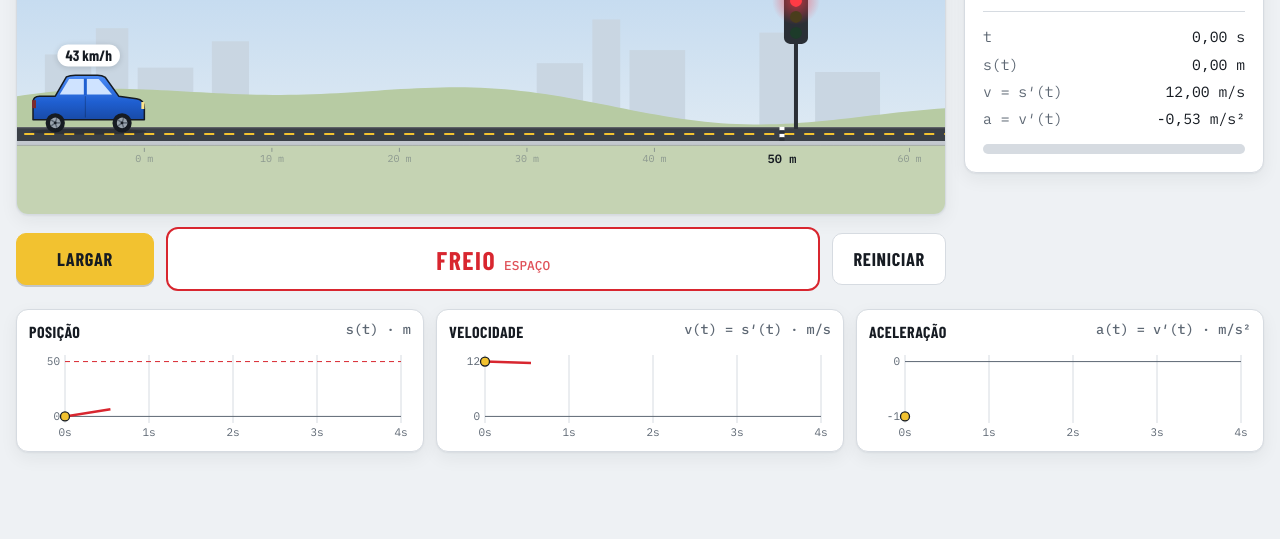
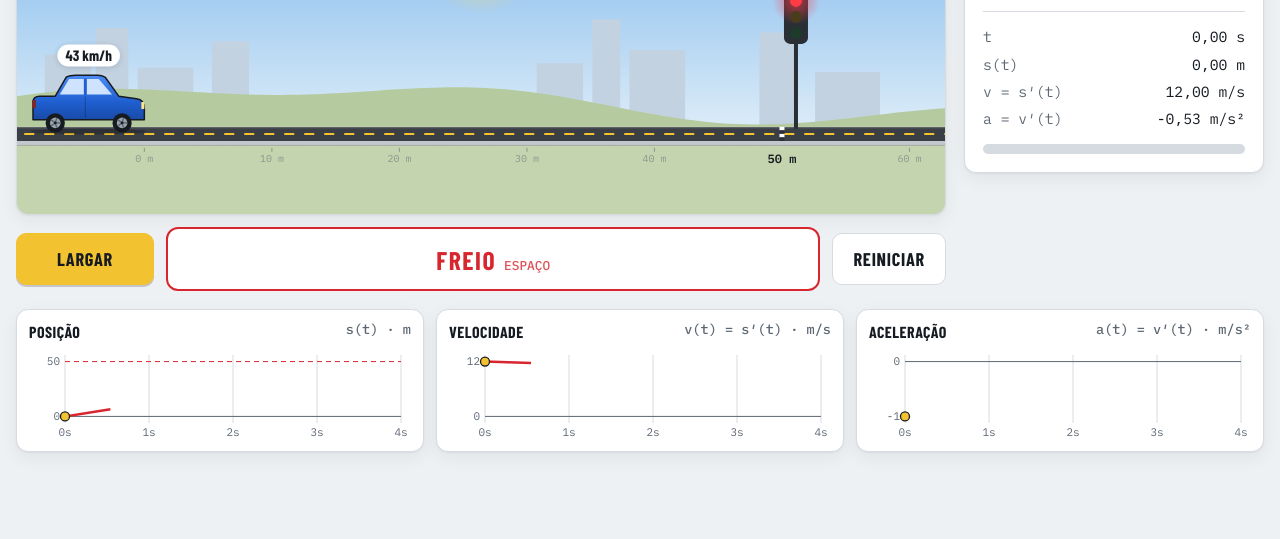
Before and after one commit to EduardoMilani8/perfect-stop-game, a plain HTML site: page index.html in a window 1280 px wide. Shown: the part 261-800 px from the top of the page. Drawn offline with nearby package versions, Linux system fonts and the light colour scheme.

Commit message:
Visual: cenário próprio para cada fase
Fase 1 é um dia de sol na cidade, fase 2 um dia de chuva (céu fechado,
chuva animada, asfalto escuro com poças) e fase 3 um fim de tarde no
interior (céu alaranjado, sol baixo, morros mais altos e árvores). As
nuvens andam devagar e param para quem prefere menos movimento. Os
cenários ficam na tabela CENARIOS de desenho.js, porque são só
aparência; as cores da cena saíram do CSS. Cada botão de fase ganhou
um ponto com a cor do seu cenário.

Co-Authored-By: Claude Opus 5.5 <noreply@anthropic.com>

```diff
--- a/estilo.css
+++ b/estilo.css
@@ -12,12 +12,6 @@
   --ink: #161b22;
   --muted: #5d6773;
   --line: #d6dbe1;
-  --sky: #dde9f3;
-  --sky-top: #b7d3ee;
-  --city: #c9d6e2;
-  --hill: #b7cba3;
-  --ground: #c5d3b3;
-  --road: #3a3f46;
   --paint: #f2c230;
   --signal: #d8262f;
   --accent: #1f5fd1;
@@ -66,6 +60,11 @@ h1 { margin: 0; font-family: var(--font-display); font-weight: 700; font-size: c
 .fases small { font-family: var(--font-mono); font-size: .75rem; color: var(--muted); }
 .fases button[aria-pressed="true"] { background: var(--ink); border-color: var(--ink); color: var(--bg); }
 .fases button[aria-pressed="true"] small { color: var(--paint); }
+/* cada fase com a cor do seu cenário: sol, chuva e fim de tarde */
+#fase-1 { --cor-fase: #f2b705; }
+#fase-2 { --cor-fase: #4a90c8; }
+#fase-3 { --cor-fase: #e8743b; }
+.fases b::before { content: ""; display: inline-block; width: 9px; height: 9px; border-radius: 50%; background: var(--cor-fase); margin-right: 7px; vertical-align: .08em; }
 
 /* ---------- Pista e comandos ---------- */
 .grade { display: grid; grid-template-columns: minmax(0, 1fr) 300px; gap: 18px; align-items: start; }
@@ -82,7 +81,7 @@ h1 { margin: 0; font-family: var(--font-display); font-weight: 700; font-size: c
 /* o veredito aparece com um pequeno "pulo" */
 .veredito:not([hidden]) { animation: aparecer .4s cubic-bezier(.2, 1.5, .4, 1); }
 @keyframes aparecer { from { opacity: 0; transform: scale(.6); } to { opacity: 1; transform: none; } }
-.cena { border: 1.5px solid var(--line); border-radius: 12px; overflow: hidden; background: var(--sky); box-shadow: var(--sombra); }
+.cena { border: 1.5px solid var(--line); border-radius: 12px; overflow: hidden; background: #dcecf8; box-shadow: var(--sombra); }
 #cena { display: block; width: 100%; height: clamp(240px, 38vh, 380px); }
 
 .comandos { display: flex; flex-wrap: wrap; align-items: center; gap: 12px; }
--- a/js/desenho.js
+++ b/js/desenho.js
@@ -67,8 +67,10 @@ function desenharCena() {
   const X = s => (s - S0) * k, Y = s => base - fase.h(s) * k;        // metros → pixels
   const mono = cor("--font-mono");
 
-  desenharFundo(ctx, w, h, base);
-  desenharPista(ctx, w, h, X, Y, S0 - 1, S0 + w / k + 1);   // de borda a borda
+  const cen = CENARIOS[indiceFase];                     // aparência da fase atual
+  const tempo = movimentoReduzido.matches ? 0 : performance.now() / 1000;   // para nuvens e chuva
+  desenharFundo(ctx, w, h, base, cen, tempo);
+  desenharPista(ctx, w, h, X, Y, S0 - 1, S0 + w / k + 1, cen);   // de borda a borda
 
   // marcas de distância a cada 10 m
   ctx.save(); ctx.globalAlpha = 0.55;
@@ -95,6 +97,7 @@ function desenharCena() {
   const topo = desenharCarro(ctx, X, Y, k, Lp);
 
   // velocidade acima do carro
+  if (cen.chuva) desenharChuva(ctx, w, h, tempo);
   etiqueta(ctx, `${kmh(est.v)} km/h`, topo.x, topo.y - 8, cor("--ink"), `700 15px ${cor("--font-display")}`);
 
   // erro final, abaixo da pista
@@ -114,43 +117,138 @@ function desenharCena() {
   }
 }
 
-// Céu em degradê, prédios e morros ao fundo (fixos: só enfeite)
-const PREDIOS = [   // [x, largura, altura] em fração da tela
+/* ---------- Cenário de cada fase (só aparência, não entra na física) ---------- */
+
+const CENARIOS = [
+  { // 1 · Asfalto seco: dia de sol na cidade
+    ceuTopo: "#7fb8ec", ceuBase: "#dcecf8", sol: { x: 0.5, y: 0.2, raio: 20, cor: "#ffd84a" },
+    nuvens: "#ffffff", fundo: "cidade", corFundo: "#c3d2e1", morro: "#b5cb9f", altMorro: 1,
+    chao: "#c4d4ae", asfalto: "#3a3f46", chuva: false
+  },
+  { // 2 · Pista molhada: dia de chuva, asfalto escuro com poças
+    ceuTopo: "#7d8894", ceuBase: "#c3cad2", sol: null,
+    nuvens: "#9aa4ae", fundo: "cidade", corFundo: "#a3aeb9", morro: "#9aae92", altMorro: 1,
+    chao: "#a7b8a0", asfalto: "#2a2e34", chuva: true
+  },
+  { // 3 · Ladeira: fim de tarde no interior
+    ceuTopo: "#f29a62", ceuBase: "#fde4c3", sol: { x: 0.7, y: 0.62, raio: 30, cor: "#ffb257" },
+    nuvens: "#ffd9c2", fundo: "arvores", corFundo: "#7f9a5c", morro: "#a9bf83", altMorro: 1.8,
+    chao: "#bccb91", asfalto: "#3a3f46", chuva: false
+  }
+];
+
+const movimentoReduzido = window.matchMedia("(prefers-reduced-motion: reduce)");
+
+// posições fixas (fração da tela) para os enfeites não "tremerem" a cada quadro
+const PREDIOS = [   // [x, largura, altura]
   [0.03, 0.05, 0.34], [0.085, 0.035, 0.46], [0.13, 0.06, 0.28], [0.21, 0.04, 0.40],
   [0.56, 0.05, 0.30], [0.62, 0.03, 0.50], [0.66, 0.06, 0.36], [0.80, 0.04, 0.44], [0.86, 0.07, 0.26]
 ];
-function desenharFundo(ctx, w, h, base) {
+const ARVORES = [   // [x, tamanho]
+  [0.04, 1], [0.08, 0.7], [0.15, 1.2], [0.19, 0.8], [0.33, 0.9], [0.45, 1.1], [0.49, 0.7],
+  [0.6, 1], [0.64, 1.3], [0.76, 0.8], [0.88, 1.1], [0.93, 0.75]
+];
+const NUVENS = [    // [x, altura, tamanho, velocidade em px/s]
+  [0.1, 0.16, 1, 6], [0.38, 0.1, 0.8, 4], [0.62, 0.22, 1.2, 5], [0.9, 0.12, 0.9, 7]
+];
+
+// Céu, sol, nuvens, cidade ou árvores e morros
+function desenharFundo(ctx, w, h, base, cen, tempo) {
   const ceu = ctx.createLinearGradient(0, 0, 0, base);
-  ceu.addColorStop(0, cor("--sky-top")); ceu.addColorStop(1, cor("--sky"));
+  ceu.addColorStop(0, cen.ceuTopo); ceu.addColorStop(1, cen.ceuBase);
   ctx.fillStyle = ceu; ctx.fillRect(0, 0, w, h);
 
-  ctx.fillStyle = cor("--city");
-  PREDIOS.forEach(([x, l, a]) => {
-    const alto = a * base;
-    ctx.fillRect(x * w, base - alto, l * w, alto);
+  if (cen.sol) {
+    const { x, y, raio, cor: c } = cen.sol, sx = x * w, sy = y * base;
+    const brilho = ctx.createRadialGradient(sx, sy, raio * 0.6, sx, sy, raio * 3);
+    brilho.addColorStop(0, c + "88"); brilho.addColorStop(1, c + "00");
+    ctx.fillStyle = brilho; ctx.beginPath(); ctx.arc(sx, sy, raio * 3, 0, Math.PI * 2); ctx.fill();
+    ctx.fillStyle = c; ctx.beginPath(); ctx.arc(sx, sy, raio, 0, Math.PI * 2); ctx.fill();
+  }
+
+  // nuvens andando devagar; na chuva ficam maiores e mais baixas
+  const n = cen.chuva ? 1.6 : 1;
+  NUVENS.forEach(([x, y, t, vel]) => {
+    const larg = w + 240, nx = ((x * w + tempo * vel) % larg + larg) % larg - 120;
+    desenharNuvem(ctx, nx, y * base * (cen.chuva ? 0.8 : 1), 22 * t * n, cen.nuvens);
   });
+  if (cen.chuva) {
+    NUVENS.forEach(([x, y, t, vel]) => {      // segunda camada, para o céu ficar fechado
+      const larg = w + 240, nx = ((x * w + 0.5 * w + tempo * vel * 0.6) % larg + larg) % larg - 120;
+      desenharNuvem(ctx, nx, y * base * 0.5, 26 * t, "#8a949f");
+    });
+  }
 
-  ctx.fillStyle = cor("--hill"); ctx.beginPath(); ctx.moveTo(0, h);
+  ctx.fillStyle = cen.corFundo;
+  if (cen.fundo === "cidade") {
+    PREDIOS.forEach(([x, l, a]) => {
+      const alto = a * base;
+      ctx.fillRect(x * w, base - alto, l * w, alto);
+    });
+  }
+
+  const a = cen.altMorro;
+  ctx.fillStyle = cen.morro; ctx.beginPath(); ctx.moveTo(0, h);
   for (let x = 0; x <= w; x += 8) {
-    ctx.lineTo(x, base - 26 - 16 * Math.sin(x / w * 5.3) - 8 * Math.sin(x / w * 13 + 1));
+    ctx.lineTo(x, base - 26 * a - 16 * a * Math.sin(x / w * 5.3) - 8 * a * Math.sin(x / w * 13 + 1));
   }
   ctx.lineTo(w, h); ctx.closePath(); ctx.fill();
+
+  if (cen.fundo === "arvores") {
+    ARVORES.forEach(([x, t]) => {
+      const ax = x * w, chao = base - 26 * a - 16 * a * Math.sin(x * 5.3) - 8 * a * Math.sin(x * 13 + 1) + 6;
+      const alt = 34 * t;
+      ctx.fillStyle = "#6b5a45"; ctx.fillRect(ax - 1.5, chao - alt * 0.35, 3, alt * 0.35);
+      ctx.fillStyle = cen.corFundo;
+      ctx.beginPath(); ctx.moveTo(ax, chao - alt); ctx.lineTo(ax + alt * 0.32, chao - alt * 0.3); ctx.lineTo(ax - alt * 0.32, chao - alt * 0.3); ctx.closePath(); ctx.fill();
+    });
+  }
+}
+
+// nuvem feita de círculos
+function desenharNuvem(ctx, x, y, r, c) {
+  ctx.fillStyle = c; ctx.beginPath();
+  ctx.arc(x, y, r, 0, Math.PI * 2);
+  ctx.arc(x + r * 1.1, y + r * 0.2, r * 0.8, 0, Math.PI * 2);
+  ctx.arc(x - r * 1.1, y + r * 0.25, r * 0.7, 0, Math.PI * 2);
+  ctx.arc(x + r * 0.3, y - r * 0.5, r * 0.75, 0, Math.PI * 2);
+  ctx.fill();
+}
+
+// chuva: 90 gotas em posições fixas, descendo e indo um pouco para a esquerda com o tempo
+function desenharChuva(ctx, w, h, tempo) {
+  const larg = w + 60, alt = h + 20;
+  ctx.strokeStyle = "rgba(225, 235, 245, 0.6)"; ctx.lineWidth = 1.2; ctx.beginPath();
+  for (let i = 0; i < 90; i++) {
+    const x0 = ((i * 0.618034) % 1) * larg, y0 = ((i * 0.414214) % 1) * alt;
+    const y = (y0 + tempo * 420) % alt - 10;
+    const x = ((x0 - tempo * 84) % larg + larg) % larg - 30;
+    ctx.moveTo(x, y); ctx.lineTo(x - 4, y + 14);
+  }
+  ctx.stroke();
 }
 
 // Chão e asfalto acompanhando h(s), de sIni a sFim (metros)
-function desenharPista(ctx, w, h, X, Y, sIni, sFim) {
+function desenharPista(ctx, w, h, X, Y, sIni, sFim, cen) {
   const caminho = desloc => {
     ctx.beginPath();
     for (let s = sIni; s <= sFim; s += 0.5) { const x = X(s), y = Y(s) + desloc; s === sIni ? ctx.moveTo(x, y) : ctx.lineTo(x, y); }
   };
-  ctx.fillStyle = cor("--ground"); ctx.beginPath(); ctx.moveTo(0, h);
+  ctx.fillStyle = cen.chao; ctx.beginPath(); ctx.moveTo(0, h);
   for (let s = sIni; s <= sFim; s += 0.5) ctx.lineTo(X(s), Y(s) + 10);
   ctx.lineTo(w, h); ctx.closePath(); ctx.fill();
 
   ctx.lineJoin = "round"; ctx.lineCap = "butt";
   ctx.strokeStyle = "#c3c8ce"; ctx.lineWidth = 5; caminho(14); ctx.stroke();                     // meio-fio
   ctx.strokeStyle = "rgba(22,27,34,0.18)"; ctx.lineWidth = 1; caminho(16.5); ctx.stroke();        // sombra do meio-fio
-  ctx.strokeStyle = cor("--road"); ctx.lineWidth = 14; caminho(5); ctx.stroke();
+  ctx.strokeStyle = cen.asfalto; ctx.lineWidth = 14; caminho(5); ctx.stroke();
+  if (cen.chuva) {                                      // poças refletindo o céu
+    ctx.strokeStyle = "rgba(190, 210, 230, 0.45)"; ctx.lineWidth = 3; ctx.lineCap = "round";
+    [-3, 8, 21, 29, 44, 57, 68].forEach(s0 => {
+      ctx.beginPath(); ctx.moveTo(X(s0), Y(s0) + 1); ctx.lineTo(X(s0 + 2.5), Y(s0 + 2.5) + 1); ctx.stroke();
+    });
+    ctx.lineCap = "butt";
+  }
   ctx.strokeStyle = "rgba(255,255,255,0.18)"; ctx.lineWidth = 1.5; caminho(-1.5); ctx.stroke();   // borda iluminada
   ctx.strokeStyle = cor("--paint"); ctx.lineWidth = 2; ctx.setLineDash([10, 10]); caminho(5); ctx.stroke(); ctx.setLineDash([]);
 }
```
